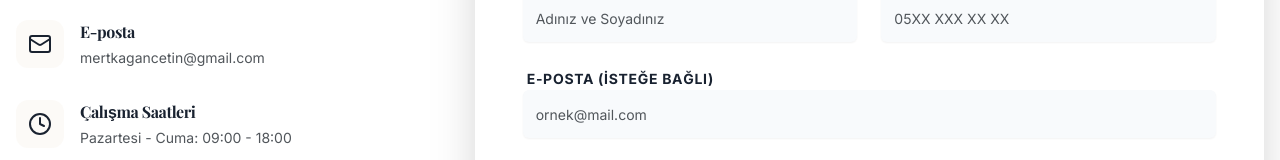
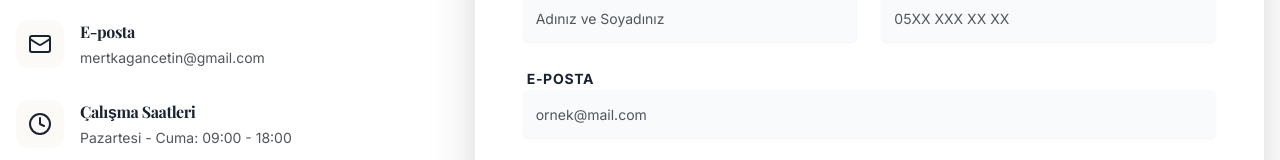
Before and after one commit to pixelmirage/site, a Next.js app: page /iletisim in a window 1280 px wide. Shown: the part 734-894 px from the top of the page. Built offline with nearby package versions, Linux system fonts and the light colour scheme; a web font is replaced by a local one.

Commit message:
Contact Form: Make email field required

```diff
--- a/src/app/iletisim/page.tsx
+++ b/src/app/iletisim/page.tsx
@@ -118,8 +118,8 @@ export default function ContactPage() {
                                         </div>
 
                                         <div className="space-y-2">
-                                            <label className="text-sm font-bold text-primary ml-1 uppercase tracking-wider">E-posta (İsteğe Bağlı)</label>
-                                            <Input name="email" type="email" placeholder="ornek@mail.com" className="h-12 bg-slate-50 border-transparent focus:bg-white focus:border-primary/20" />
+                                            <label className="text-sm font-bold text-primary ml-1 uppercase tracking-wider">E-posta</label>
+                                            <Input name="email" type="email" placeholder="ornek@mail.com" required className="h-12 bg-slate-50 border-transparent focus:bg-white focus:border-primary/20" />
                                         </div>
 
                                         <div className="space-y-2">
```
